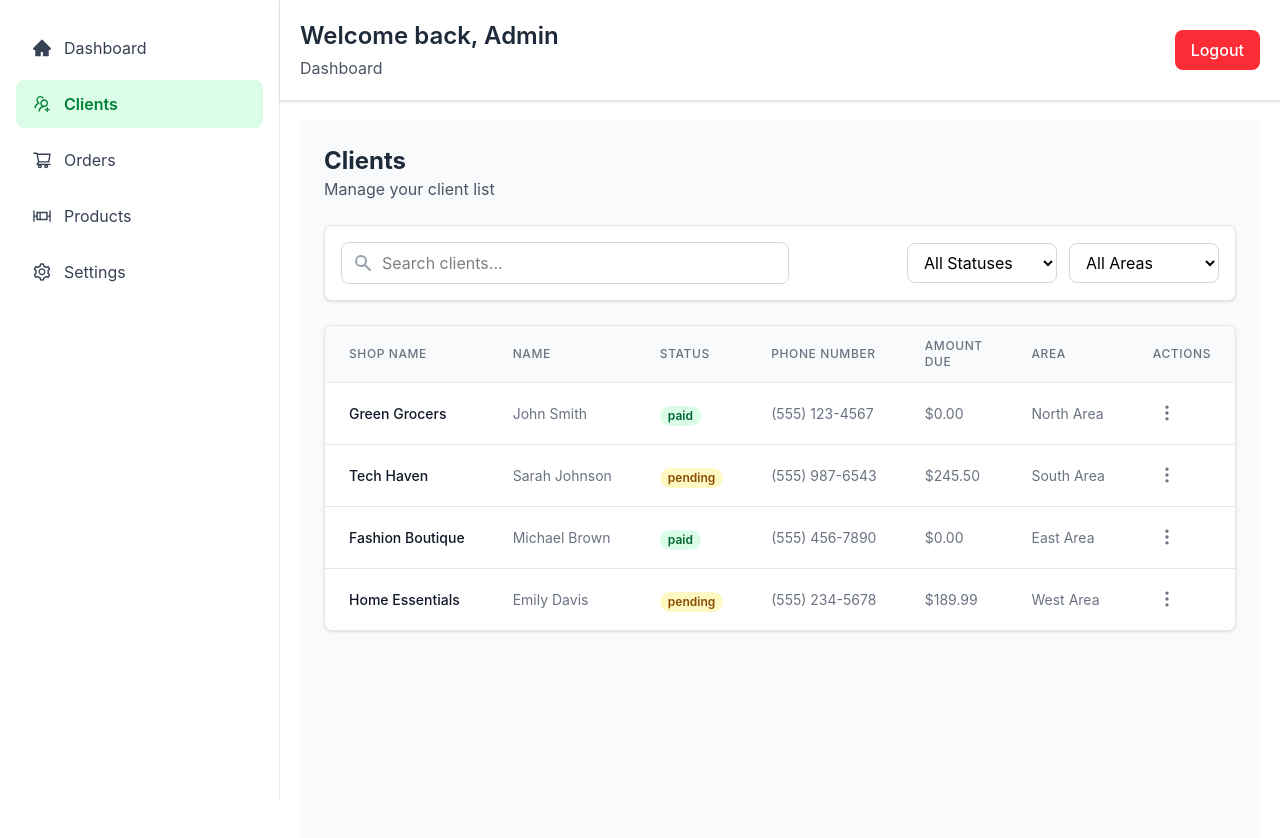
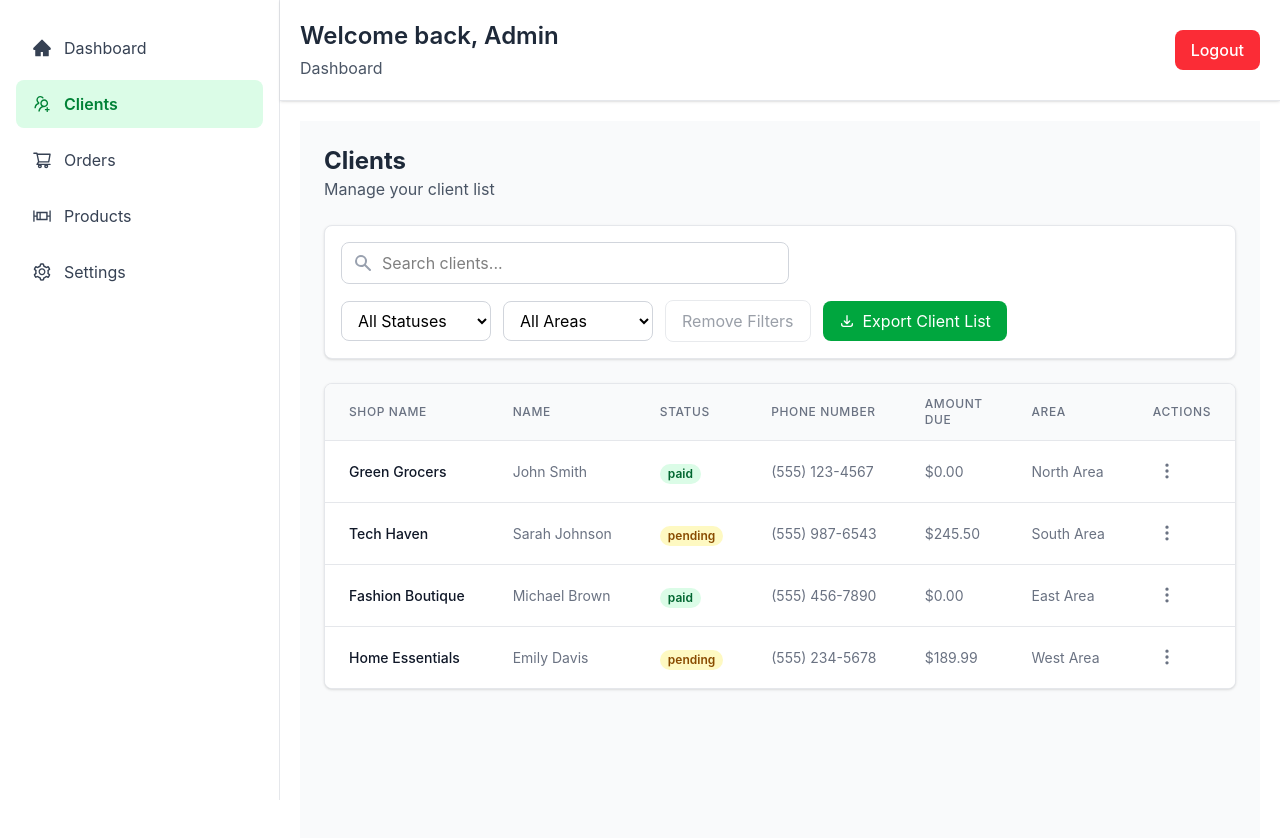
Before and after one commit to team-pr01/good-king-billing-client, a React (Vite) app: page /admin/dashboard/clients in a window 1280 px wide. Shown: the top 838 px of the page. Built offline with nearby package versions, Linux system fonts and the light colour scheme.

Commit message:
Added clients page

```diff
--- a/src/pages/Admin/Clients/Clients.tsx
+++ b/src/pages/Admin/Clients/Clients.tsx
@@ -132,20 +132,20 @@ const Clients = () => {
                 type="text"
                 value={searchValue}
                 onChange={(e) => setSearchValue(e.target.value)}
-                className="block w-full pl-10 pr-3 py-2 border border-gray-300 rounded-lg focus:outline-none focus:ring-2 focus:ring-green-500 focus:border-green-500"
+                className="block w-full pl-10 pr-3 py-2 border border-gray-300 rounded-lg focus:outline-none focus:ring-1 focus:ring-green-500 focus:border-green-500 transition duration-300"
                 placeholder="Search clients..."
               />
             </div>
           </div>
 
           {/* Filters Container */}
-          <div className="flex gap-3 flex-wrap">
+          <div className="flex gap-3 flex-wrap items-center">
             {/* Status Filter Dropdown */}
             <div className="min-w-[150px]">
               <select
                 value={statusFilter}
                 onChange={(e) => setStatusFilter(e.target.value)}
-                className="w-full px-3 py-2 border border-gray-300 rounded-lg focus:outline-none focus:ring-2 focus:ring-green-500 focus:border-green-500 bg-white"
+                className="w-full px-3 py-2 border border-gray-300 rounded-lg focus:outline-none focus:ring-2 focus:ring-green-500 focus:border-green-500 bg-white cursor-pointer"
               >
                 <option value="">All Statuses</option>
                 <option value="paid">Paid</option>
@@ -158,7 +158,7 @@ const Clients = () => {
               <select
                 value={areaFilter}
                 onChange={(e) => setAreaFilter(e.target.value)}
-                className="w-full px-3 py-2 border border-gray-300 rounded-lg focus:outline-none focus:ring-2 focus:ring-green-500 focus:border-green-500 bg-white"
+                className="w-full px-3 py-2 border border-gray-300 rounded-lg focus:outline-none focus:ring-2 focus:ring-green-500 focus:border-green-500 bg-white cursor-pointer"
               >
                 <option value="">All Areas</option>
                 {areas.map((area, index) => (
@@ -171,6 +171,44 @@ const Clients = () => {
                 ))}
               </select>
             </div>
+
+            {/* Remove Filters Button */}
+            <button
+              onClick={() => {
+                setStatusFilter("");
+                setAreaFilter("");
+                setSearchValue("");
+              }}
+              disabled={!statusFilter && !areaFilter && !searchValue}
+              className="px-4 py-2 border border-gray-300 rounded-lg text-gray-700 hover:bg-gray-50 focus:outline-none focus:ring-2 focus:ring-green-500 disabled:opacity-50 disabled:cursor-not-allowed transition-colors cursor-pointer"
+            >
+              Remove Filters
+            </button>
+
+            {/* Export Client List Button */}
+            <button
+              onClick={() => {
+                // Handle export functionality here
+                console.log("Exporting client list:", filteredClients);
+              }}
+              className="px-4 py-2 bg-green-600 text-white rounded-lg hover:bg-green-700 focus:outline-none focus:ring-2 focus:ring-green-500 focus:ring-offset-2 flex items-center gap-2 transition-colors cursor-pointer"
+            >
+              <svg
+                className="w-4 h-4"
+                fill="none"
+                stroke="currentColor"
+                viewBox="0 0 24 24"
+                xmlns="http://www.w3.org/2000/svg"
+              >
+                <path
+                  strokeLinecap="round"
+                  strokeLinejoin="round"
+                  strokeWidth={2}
+                  d="M4 16v1a3 3 0 003 3h10a3 3 0 003-3v-1m-4-4l-4 4m0 0l-4-4m4 4V4"
+                />
+              </svg>
+              Export Client List
+            </button>
           </div>
         </div>
       </div>
```
